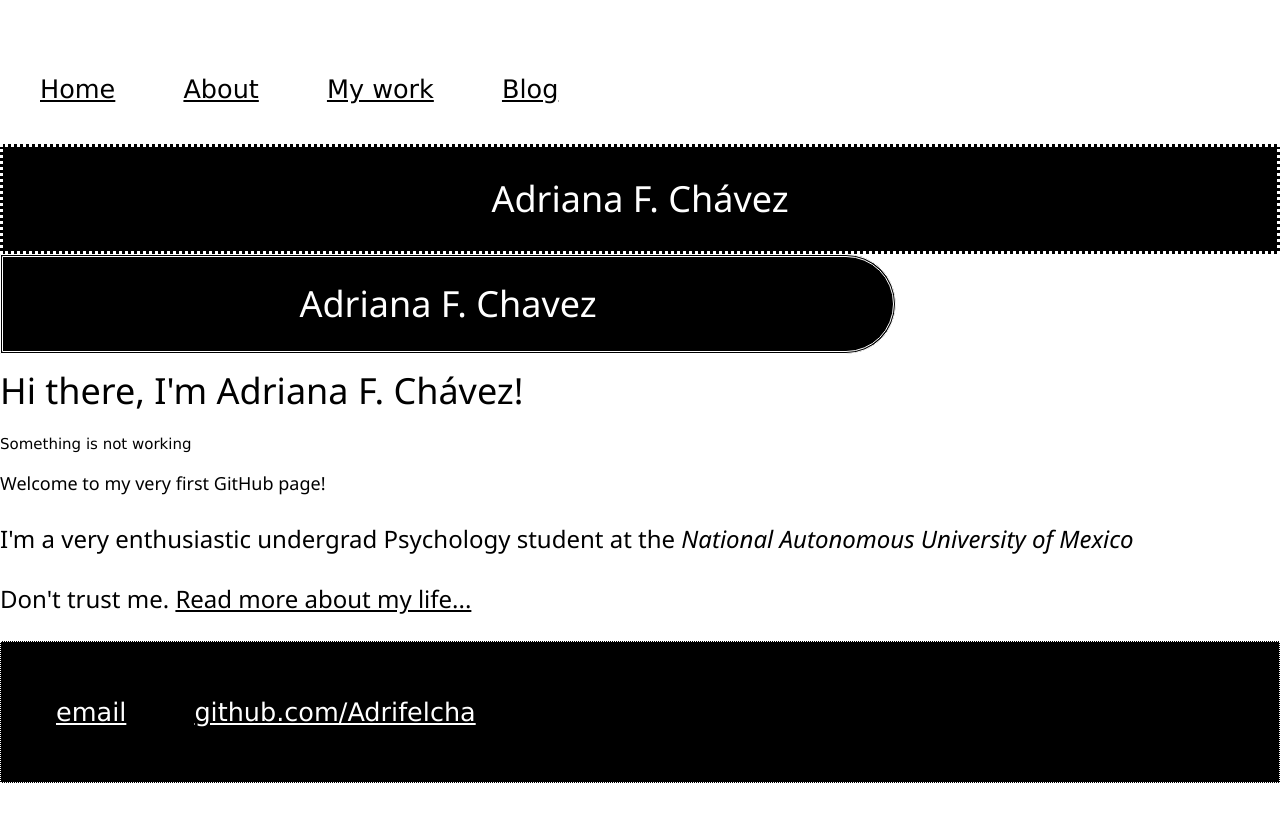
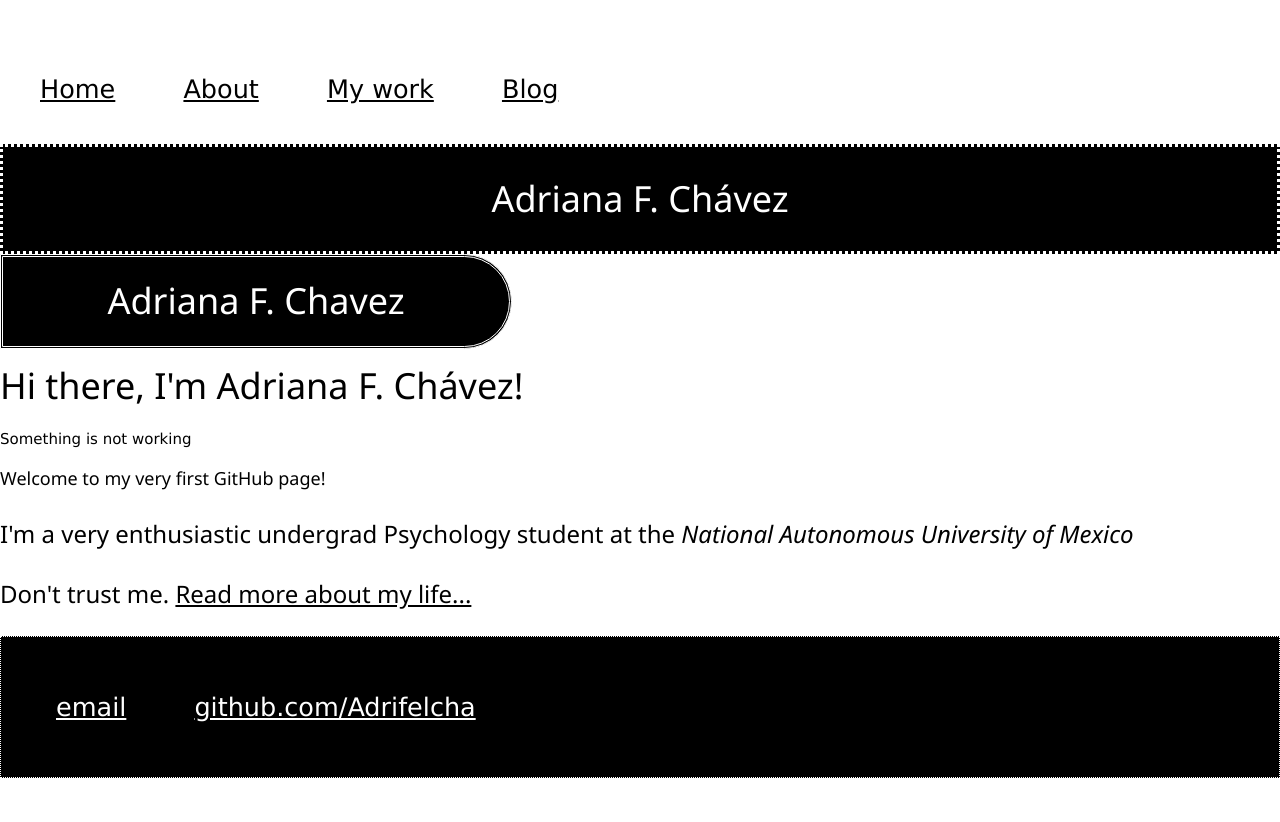
Before and after one commit to Adrifelcha/Adrifelcha-github.io, a Jekyll site: the page built from index.html, in a window 1280 px wide. Shown: the top 822 px of the page. Built offline with Jekyll 4.4.1, drawn with Linux system fonts in a browser that asks for light colours.

Commit message:
Update default.html

```diff
--- a/_layouts/default.html
+++ b/_layouts/default.html
@@ -18,12 +18,12 @@
 			}
 
 			header.style2 {
-    				padding: 10px;
+    				padding: 0.5em;
     				color: white;
     				background-color: black;
     				text-align: center;
     				border: 3px double white;
-				width: 70%;
+				width: 40%;
 				border-top-right-radius: 50px;
 				border-bottom-right-radius: 50px;
 			}
```
